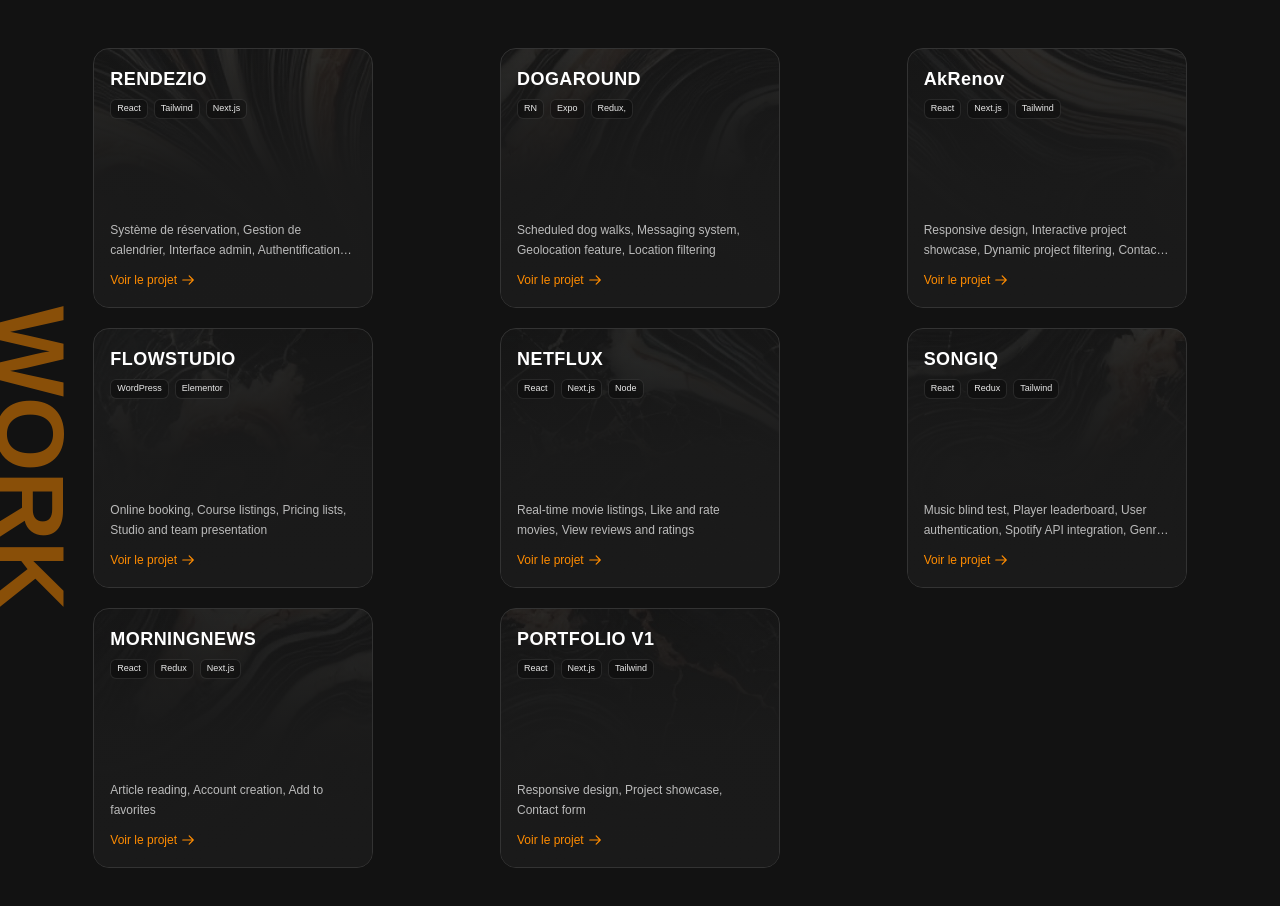
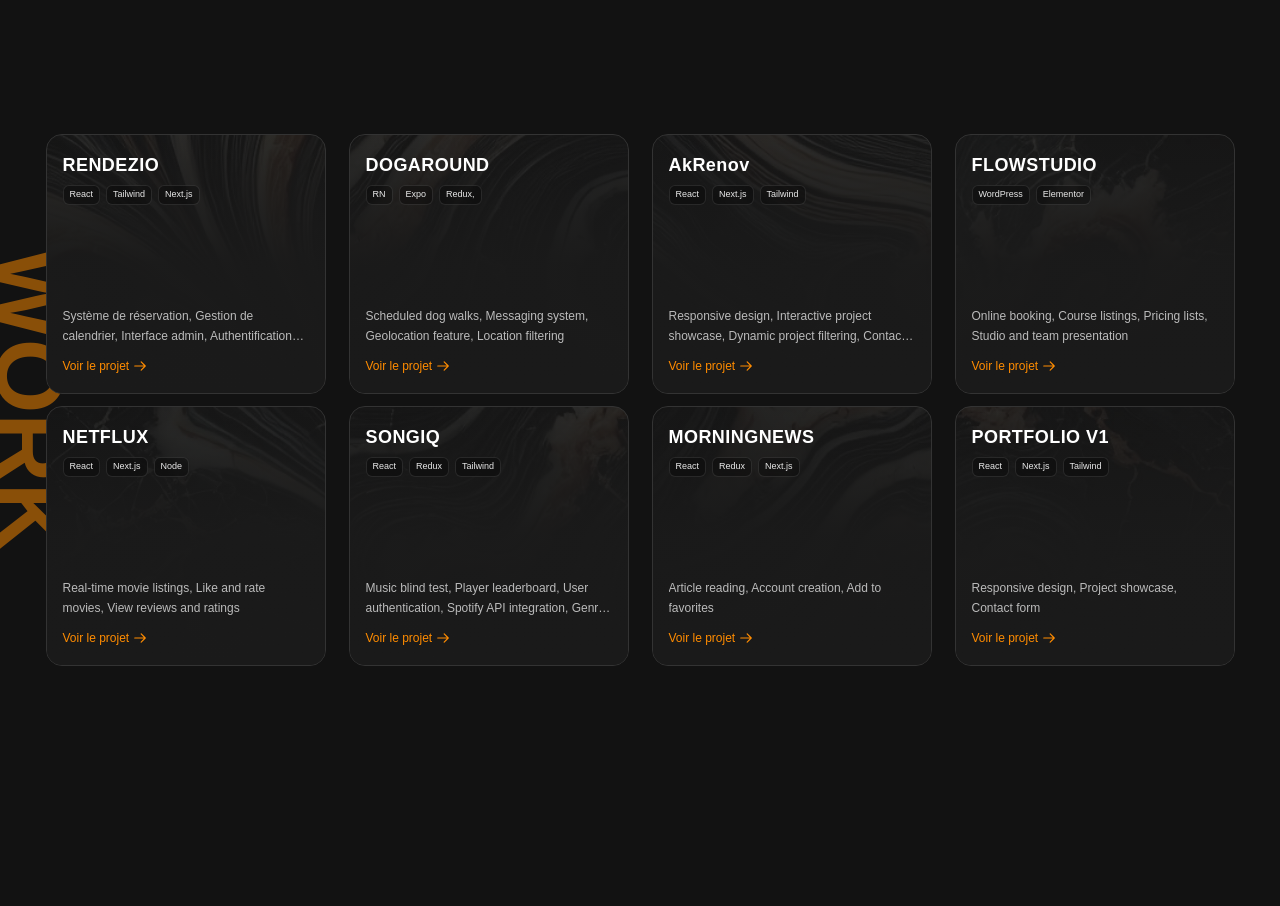
Before and after one commit to GaspardPcht/portfolio-v2, a Next.js app: page /Work in a window 1280 px wide. Shown: the top 906 px of the page. After the commit the page ends 800 px from the top, so only its background shows below. Built offline with nearby package versions, Linux system fonts and the light colour scheme.

Commit message:
change cards for pres project

```diff
--- a/app/Work/page.tsx
+++ b/app/Work/page.tsx
@@ -1,6 +1,4 @@
-import dynamic from 'next/dynamic';
-
-const Card = dynamic(() => import('../components/Cards'), { ssr: false });
+import ProjectGrid from '../components/ProjectGrid';
 
 // Define the structure for project data
 interface Project {
@@ -107,28 +105,7 @@ export default function Work() {
         </span>
       </div>
 
-      {/* Grille de projets avec largeur maximale réduite */}
-      <div className="w-full max-w-[1200px]">
-        <div className="grid grid-cols-1 sm:grid-cols-2 lg:grid-cols-3 2xl:grid-cols-4 gap-4 md:gap-5">
-          {projects.map((project) => (
-            <div
-              key={project.id}
-              className="transform transition-all duration-300 hover:-translate-y-1 max-w-[280px] mx-auto w-full"
-            >
-              <Card
-                backgroundImage={project.backgroundImage}
-                title={project.title}
-                text={project.functionalities}
-                genres={[
-                  ...project.frontend.split(", "),
-                  ...project.backend.split(", "),
-                ]}
-                href={project.projetURL}
-              />
-            </div>
-          ))}
-        </div>
-      </div>
+      <ProjectGrid projects={projects} />
     </div>
   );
 }
--- /dev/null
+++ b/app/components/ProjectGrid.tsx
@@ -0,0 +1,45 @@
+'use client';
+
+import dynamic from 'next/dynamic';
+
+const Card = dynamic(() => import('./Cards'), { ssr: false });
+
+interface Project {
+  id: string;
+  title: string;
+  frontend: string;
+  backend: string;
+  functionalities: string;
+  projetURL: string;
+  backgroundImage: string;
+}
+
+interface ProjectGridProps {
+  projects: Project[];
+}
+
+export default function ProjectGrid({ projects }: ProjectGridProps) {
+  return (
+    <div className="w-full max-w-[1200px]">
+      <div className="grid grid-cols-1 sm:grid-cols-2 lg:grid-cols-4 2xl:grid-cols-4 gap-2 md:gap-3">
+        {projects.map((project) => (
+          <div
+            key={project.id}
+            className="transform transition-all duration-300 hover:-translate-y-1 max-w-[280px] mx-auto w-full"
+          >
+            <Card
+              backgroundImage={project.backgroundImage}
+              title={project.title}
+              text={project.functionalities}
+              genres={[
+                ...project.frontend.split(", "),
+                ...project.backend.split(", "),
+              ]}
+              href={project.projetURL}
+            />
+          </div>
+        ))}
+      </div>
+    </div>
+  );
+}
```
